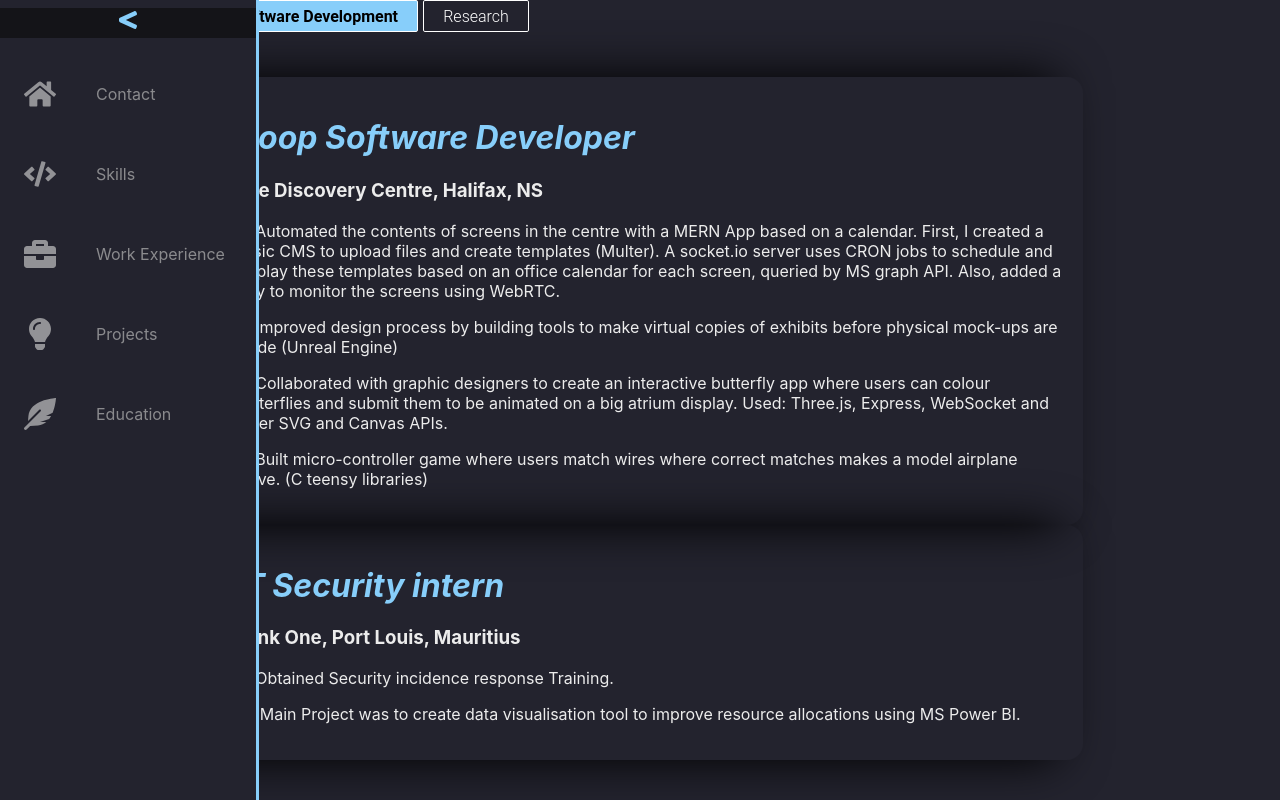
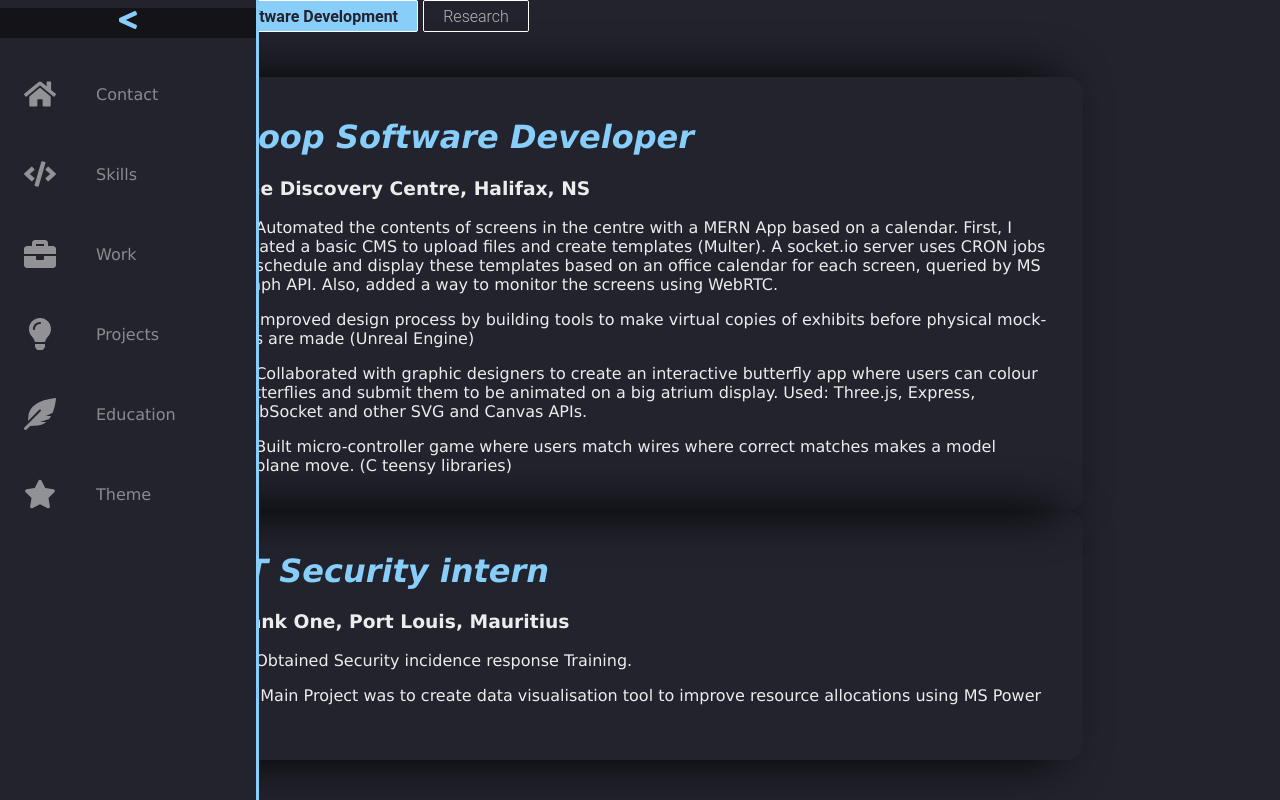
Before and after one commit to humaid123/portfolio, a React (Create React App) app: page /work in a window 1280 px wide. Both pictures are taken after a click on the element "Software Development". Built offline with nearby package versions, Linux system fonts and the light colour scheme.

Commit message:
light theme

```diff
--- a/src/App.css
+++ b/src/App.css
@@ -7,6 +7,11 @@
   --text-secondary: #ececec;
   --bg-primary: #23232e;
   --bg-secondary: #141418;
+  --highlight: lightskyblue;
+  --shadow: black;
+  --high: #03dac6; /* #4caf50 */
+  --medium: #bb86fc; /* #ff9800 */
+  --introductory: #3700b3; /*#1976d2*/
 }
 
 body {
@@ -14,11 +19,12 @@ body {
   background-color: var(--bg-primary);
   margin: 0;
   padding: 0;
+  transition: all 0.5s ease-in;
 }
 
 em {
   font-weight: bold;
-  color: lightskyblue;
+  color: var(--highlight);
 }
 
 /*styling the scrollbar*/
@@ -31,7 +37,7 @@ body::-webkit-scrollbar-track {
 }
 
 body::-webkit-scrollbar-thumb {
-  background: lightskyblue;
+  background: var(--highlight);
 }
 /*end styling scrollbar*/
 
@@ -79,7 +85,7 @@ main {
 
 .icon {
   font-size: 2rem;
-  color: lightskyblue;
+  color: var(--highlight);
   transition: 300ms;
 }
 
@@ -99,7 +105,7 @@ main {
   margin: 0.5rem;
   margin-bottom: 1rem;
   text-align: center;
-  color: lightskyblue;
+  color: var(--highlight);
   background: var(--bg-secondary);
   font-size: 1.5rem;
   letter-spacing: 0.3ch;
@@ -122,7 +128,7 @@ main {
     margin-left: 6rem;
   }
   .navbar {
-    border-right: 3px solid lightskyblue;
+    border-right: 3px solid var(--highlight);
     top: 0;
     width: 5rem;
     height: 100vh; /*vh is size of viewport/browser window*/
@@ -144,7 +150,7 @@ main {
     bottom: 0;
     width: 100vw;
     height: 5rem;
-    border-top: 3px solid lightskyblue;
+    border-top: 3px solid var(--highlight);
   }
 
   .logo {
@@ -204,7 +210,7 @@ main {
   width: 70%;
   height: 70%;
   border-radius: 16px;
-  box-shadow: -1.5rem 0 3rem #000;
+  box-shadow: -1.5rem 0 3rem var(--shadow);
   transition: all 0.5s ease-in-out;
 }
 
@@ -215,7 +221,6 @@ main {
 
 .unclickableCard:hover {
   transform: scale(1);
-  border: 1px solid lightskyblue;
   cursor: default;
 }
 
@@ -236,6 +241,11 @@ main {
 .left {
   margin-left: 10%;
 }
+@media only screen and (max-width: 600px) {
+  .left {
+    margin-left: 0;
+  }
+}
 
 /*the slider buttons*/
 .button1 {
@@ -248,18 +258,18 @@ main {
   text-decoration: none;
   font-family: "Roboto", sans-serif;
   font-weight: 300;
-  color: #ffffff;
+  color: var(--text-primary);
   text-align: center;
   transition: all 0.2s;
 }
 .button1:hover {
-  color: #000000;
-  background-color: #ffffff;
+  color: var(--bg-primary);
+  background-color: var(--text-primary);
   cursor: pointer;
 }
 .selectedButton {
-  background-color: lightSkyBlue;
-  color: black;
+  background-color: var(--highlight);
+  color: var(--bg-primary);
   font-weight: bold;
 }
 /*end resusable styles*/
@@ -273,10 +283,10 @@ main {
 .contactLink {
   margin: 10px;
   font-size: 7vh;
-  color: white;
+  color: var(--text-primary);
 }
 .contactLink:hover {
-  color: lightskyblue;
+  color: var(--highlight);
 }
 
 .contacts {
@@ -289,7 +299,7 @@ main {
   font-size: 4rem;
   font-family: Brush Script MT;
   width: 20rem;
-  border-right: 0.1em solid lightskyblue;
+  border-right: 0.1em solid var(--highlight);
 }
 
 /*large screens*/
@@ -309,13 +319,13 @@ main {
       border-color: transparent;
     }
     50% {
-      border-color: lightskyblue;
+      border-color: var(--highlight);
     }
   }
 
   .animated-home .name {
     overflow: hidden;
-    border-right: 0.1em solid lightskyblue;
+    border-right: 0.1em solid var(--highlight);
     white-space: nowrap;
     margin: 0 auto;
     animation: typing 2s steps(40, end), blink-caret 0.9s step-end 6;
@@ -351,3 +361,21 @@ main {
     width: 100%;
   }
 }
+
+.high {
+  background: var(--high);
+  width: 90%;
+  height: 1em;
+}
+
+.medium {
+  background: var(--medium);
+  width: 70%;
+  height: 1em;
+}
+
+.introductory {
+  background: var(--introductory);
+  width: 50%;
+  height: 1em;
+}
--- a/src/App.js
+++ b/src/App.js
@@ -1,7 +1,7 @@
 import "./App.css";
 import Home from "./pages/Home";
 import Projects from "./pages/Projects";
-import WorkExperience from "./pages/WorkExperience";
+import WorkExperience from "./pages/Work";
 import Skills from "./pages/Skills";
 import Education from "./pages/Education";
 import NavBar from "./components/NavBar";
--- a/src/components/NavBar.js
+++ b/src/components/NavBar.js
@@ -1,4 +1,4 @@
-import React from "react";
+import React, { useState } from "react";
 import { Link } from "react-router-dom";
 import {
   FaHome,
@@ -7,9 +7,41 @@ import {
   FaLightbulb,
   FaFeatherAlt,
   FaGreaterThan,
+  FaStar,
 } from "react-icons/fa";
 
 export default function NavBar() {
+  const [darkTheme, setDarkTheme] = useState(true);
+
+  function changeTheme() {
+    if (darkTheme) {
+      document.documentElement.style.setProperty("--text-primary", "#23232e");
+      document.documentElement.style.setProperty("--text-secondary", "#141418");
+      document.documentElement.style.setProperty("--bg-primary", "white");
+      document.documentElement.style.setProperty("--bg-secondary", "lightgrey");
+      document.documentElement.style.setProperty("--highlight", "purple");
+      document.documentElement.style.setProperty("--shadow", "lightgrey");
+      document.documentElement.style.setProperty("--high", "#008ac5");
+      document.documentElement.style.setProperty(
+        "--medium",
+        "rgb(199, 15, 199)"
+      );
+      document.documentElement.style.setProperty("--introductory", "#0b1d78");
+      setDarkTheme(false);
+    } else {
+      document.documentElement.style.setProperty("--text-primary", "#b6b6b6");
+      document.documentElement.style.setProperty("--text-secondary", "#ececec");
+      document.documentElement.style.setProperty("--bg-primary", "#23232e");
+      document.documentElement.style.setProperty("--bg-secondary", "#141418");
+      document.documentElement.style.setProperty("--highlight", "lightskyblue");
+      document.documentElement.style.setProperty("--shadow", "black");
+      document.documentElement.style.setProperty("--high", "#03dac6");
+      document.documentElement.style.setProperty("--medium", "#bb86fc");
+      document.documentElement.style.setProperty("--introductory", "#3700b3");
+      setDarkTheme(true);
+    }
+  }
+
   return (
     <nav className="navbar">
       <ul className="navbar-nav">
@@ -31,7 +63,7 @@ export default function NavBar() {
         <li className="nav-item">
           <Link className="nav-link" to="/work">
             <FaBriefcase className="icon" />
-            <span className="link-text">Work Experience</span>
+            <span className="link-text">Work</span>
           </Link>
         </li>
         <li className="nav-item">
@@ -46,6 +78,12 @@ export default function NavBar() {
             <span className="link-text">Education</span>
           </Link>
         </li>
+        <li className="nav-item">
+          <Link className="nav-link" onClick={changeTheme} to="#">
+            <FaStar className="icon" />
+            <span className="link-text">Theme</span>
+          </Link>
+        </li>
       </ul>
     </nav>
   );
--- a/src/index.css
+++ /dev/null
@@ -1,13 +0,0 @@
-body {
-  margin: 0;
-  font-family: -apple-system, BlinkMacSystemFont, 'Segoe UI', 'Roboto', 'Oxygen',
-    'Ubuntu', 'Cantarell', 'Fira Sans', 'Droid Sans', 'Helvetica Neue',
-    sans-serif;
-  -webkit-font-smoothing: antialiased;
-  -moz-osx-font-smoothing: grayscale;
-}
-
-code {
-  font-family: source-code-pro, Menlo, Monaco, Consolas, 'Courier New',
-    monospace;
-}
--- a/src/index.js
+++ b/src/index.js
@@ -1,6 +1,5 @@
 import React from "react";
 import ReactDOM from "react-dom";
-import "./index.css";
 import App from "./App";
 
 ReactDOM.render(
--- a/src/pages/Skills.js
+++ b/src/pages/Skills.js
@@ -1,15 +1,21 @@
 import React from "react";
 
+/*
+    high          style={{ background: "#03DAC6", width: "80%", height: "1em" }}
+    medium        style={{ background: "#BB86FC", width: "60%", height: "1em" }}
+    introductory  style={{ background: "#3700B3", width: "40%", height: "1em" }}
+*/
+
 function High() {
-  return <div style={{ background: "#03DAC6", width: "80%", height: "1em" }} />;
+  return <div className="high" />;
 }
 
 function Medium() {
-  return <div style={{ background: "#BB86FC", width: "60%", height: "1em" }} />;
+  return <div className="medium" />;
 }
 
 function Introductory() {
-  return <div style={{ background: "#3700B3", width: "40%", height: "1em" }} />;
+  return <div className="introductory" />;
 }
 
 function Row(props) {
@@ -33,7 +39,9 @@ function Row(props) {
 function Languages() {
   return (
     <div className="card unclickableCard">
-      <h1>Languages</h1>
+      <h1>
+        <em>Languages</em>
+      </h1>
       <div>
         <Row text="JavaScript" order={1} level="High" />
         <Row text="Python" order={2} level="High" />
@@ -48,7 +56,9 @@ function Languages() {
 function WebDevelopment() {
   return (
     <div className="card unclickableCard">
-      <h1>Web Development</h1>
+      <h1>
+        <em>Web Development</em>
+      </h1>
       <div>
         <Row text="React" order={1} level="High" />
         <Row text="MERN" order={2} level="High" />
@@ -65,7 +75,9 @@ function WebDevelopment() {
 function MachineLearning() {
   return (
     <div className="card unclickableCard">
-      <h1>Data Analysis and Machine Learning</h1>
+      <h1>
+        <em>Data Science</em>
+      </h1>
       <div>
         <Row text="Numpy" order={1} level="High" />
         <Row text="Scipy" order={1} level="High" />
@@ -81,7 +93,9 @@ function MachineLearning() {
 function OtherSkills() {
   return (
     <div className="card unclickableCard">
-      <h1>Other Strong Skills</h1>
+      <h1>
+        <em>Other Strong Skills</em>
+      </h1>
       <div>
         <Row text="Github" order={1} level="High" />
         <Row text="Linux" order={1} level="High" />
@@ -96,7 +110,9 @@ function OtherSkills() {
 function Intro() {
   return (
     <div className="left">
-      <h1>Skills</h1>
+      <h1>
+        <em>Skills</em>
+      </h1>
       <p>
         Strong <em>problem solving skills</em> being a Maths major and doing
         research.
--- a/src/pages/WorkExperience.js
+++ b/src/pages/Work.js
@@ -4,7 +4,7 @@ import { FaChevronCircleRight } from "react-icons/fa";
 
 function WorkCard({ title, where, bullets }) {
   return (
-    <div className="card unclickableCard">
+    <div className="card">
       <h1>
         <em>{title}</em>
       </h1>
@@ -14,7 +14,7 @@ function WorkCard({ title, where, bullets }) {
           <FaChevronCircleRight
             style={{
               fontSize: "0.8rem",
-              color: "lightskyblue",
+              color: "var(--highlight)",
               marginRight: "0.5rem",
             }}
           />
@@ -79,7 +79,7 @@ function SoftwareDevelopment() {
   );
 }
 
-export default function WorkExperience() {
+export default function Work() {
   const [showResearch, setShowResearch] = useState(false);
   return (
     <>
```
